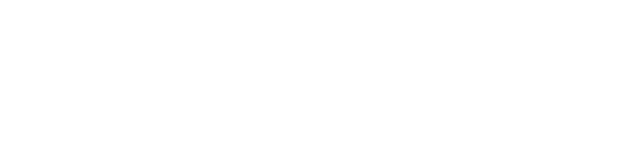
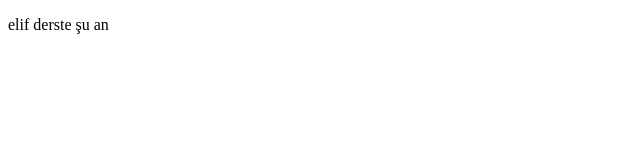
Before and after one commit to Elifsuesila/deneme, a plain HTML site: page index.html in a window 1280 px wide. Shown: the whole page, without its empty margins (0-640 px from the left). Drawn offline with Linux system fonts and the light colour scheme.

Commit message:
ilk deneme

```diff
--- a/index.html
+++ b/index.html
@@ -6,6 +6,7 @@
     <title>Document</title>
 </head>
 <body>
+    <p>elif derste şu an</p>
 
 </body>
 </html>
```
